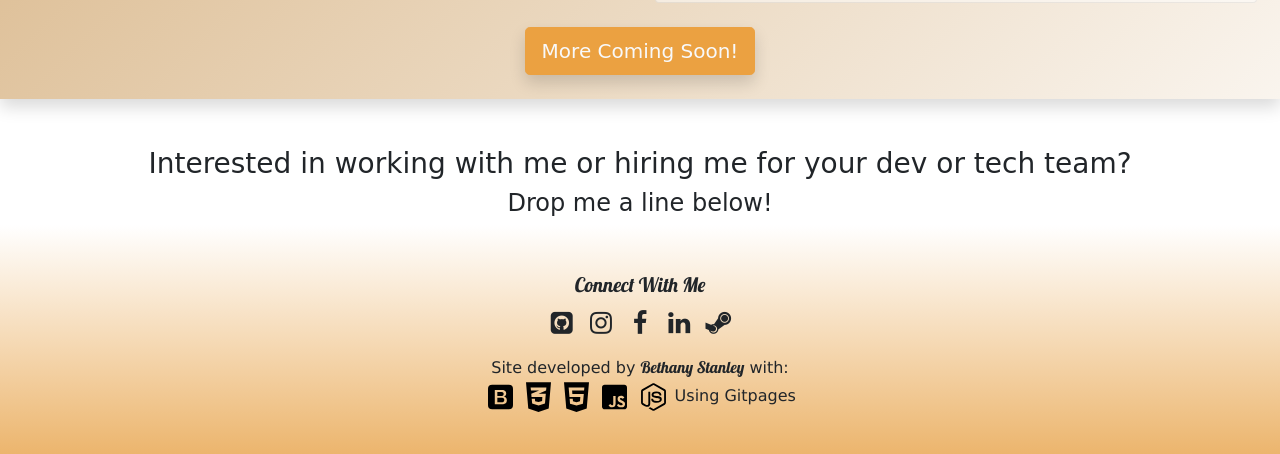
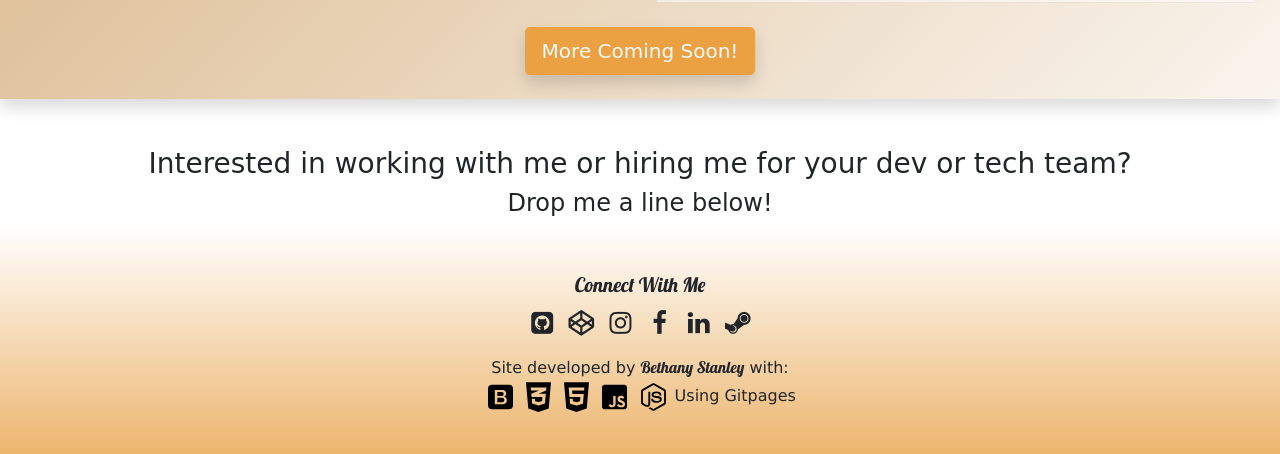
Before and after one commit to bastanley1211/portfoliosite, a website: page index.html in a window 1280 px wide. Shown: the part 2095-2549 px from the top of the page. Drawn offline with nearby package versions, Linux system fonts and the light colour scheme; a script that the page names is missing; a web font is replaced by a local one.

Commit message:
adding codepen to social bar, and tooltips for descriptions on social bar links

```diff
--- a/index.html
+++ b/index.html
@@ -203,19 +203,24 @@
             <div class="row">
                 <div class="col mt-4">
                     <h5 style="font-family: 'Lobster', cursive;">Connect With Me</h5>
-                    <a class="btn btn-social-icon btn-instagram" href="https://bastanley1211.github.io/"> <i
-                            class="fa fa-github-square">
+                    <a class="btn btn-social-icon btn-instagram" href="https://bastanley1211.github.io/"
+                        data-toggle="tooltip" title="GitHub Repositories"> <i class="fa fa-github-square">
                         </i></a>
-                    <a class="btn btn-social-icon btn-instagram" href="https://instagram.com/bastanley1211"> <i
-                            class="fa fa-instagram">
+                    <a class="btn btn-social-icon btn-instagram" href="https://codepen.io/bastanley1211/"
+                        data-toggle="tooltip" title="Work on Codepen"> <i class="fa fa-codepen">
                         </i></a>
-                    <a class="btn btn-social-icon btn-facebook" href="https://www.facebook.com/mrsbethanystanley"> <i
-                            class="fa fa-facebook">
+                    <a class="btn btn-social-icon btn-instagram" href="https://instagram.com/bastanley1211"
+                        data-toggle="tooltip" title="Personal Instagram"> <i class="fa fa-instagram">
                         </i></a>
-                    <a class="btn btn-social-icon btn-linkedin" href="https://www.linkedin.com/in/bethanyporter1211/">
+                    <a class="btn btn-social-icon btn-facebook" href="https://www.facebook.com/mrsbethanystanley"
+                        data-toggle="tooltip" title="Personal Facebook"> <i class="fa fa-facebook">
+                        </i></a>
+                    <a class="btn btn-social-icon btn-linkedin" href="https://www.linkedin.com/in/bethanyporter1211/"
+                        data-toggle="tooltip" title="Linked In">
                         <i class="fa fa-linkedin">
                         </i></a>
-                    <a class="btn btn-social-icon btn-linkedin" href="https://steamcommunity.com/id/twilightnouta7/">
+                    <a class="btn btn-social-icon btn-linkedin" href="https://steamcommunity.com/id/twilightnouta7/"
+                        data-toggle="tooltip" title="Steam Profile">
                         <i class="fa fa-steam">
                         </i></a>
                     <p class="mt-3">Site developed by <span style="font-family: 'Lobster', cursive;">Bethany
```
